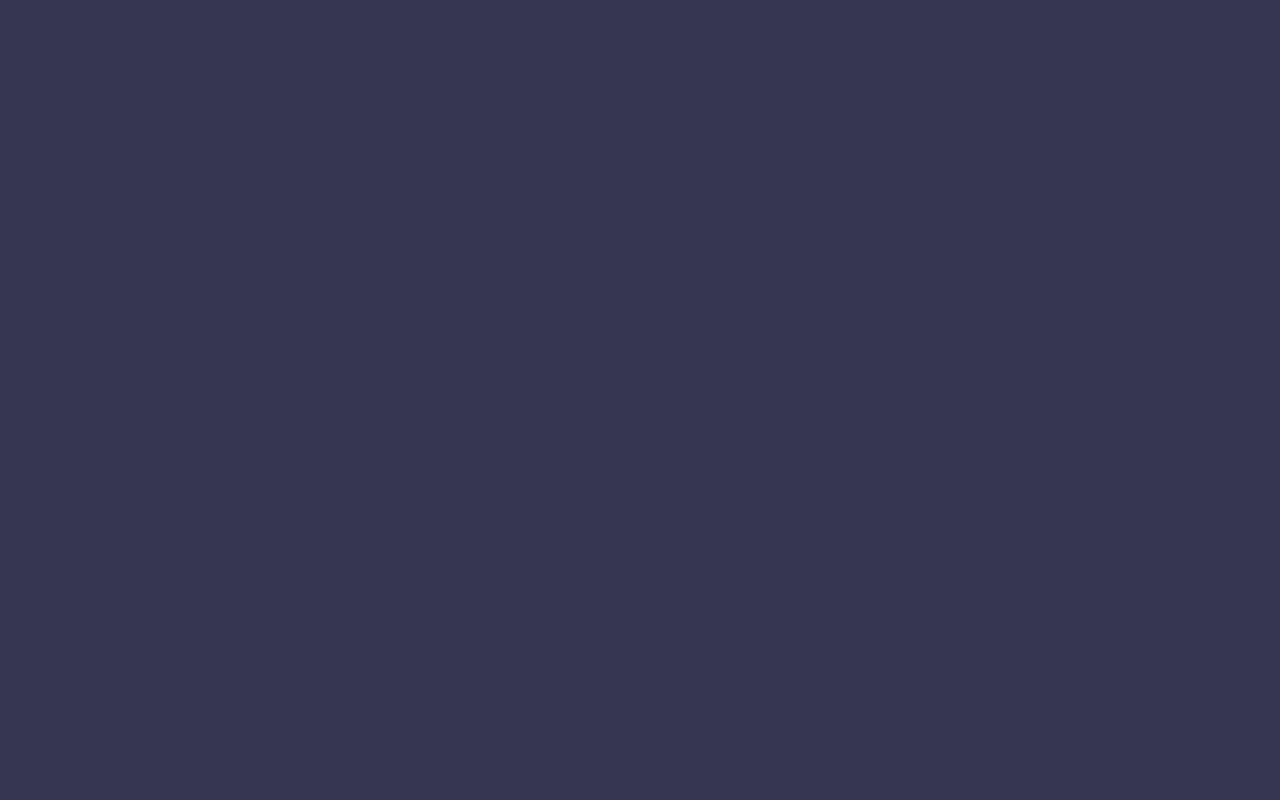
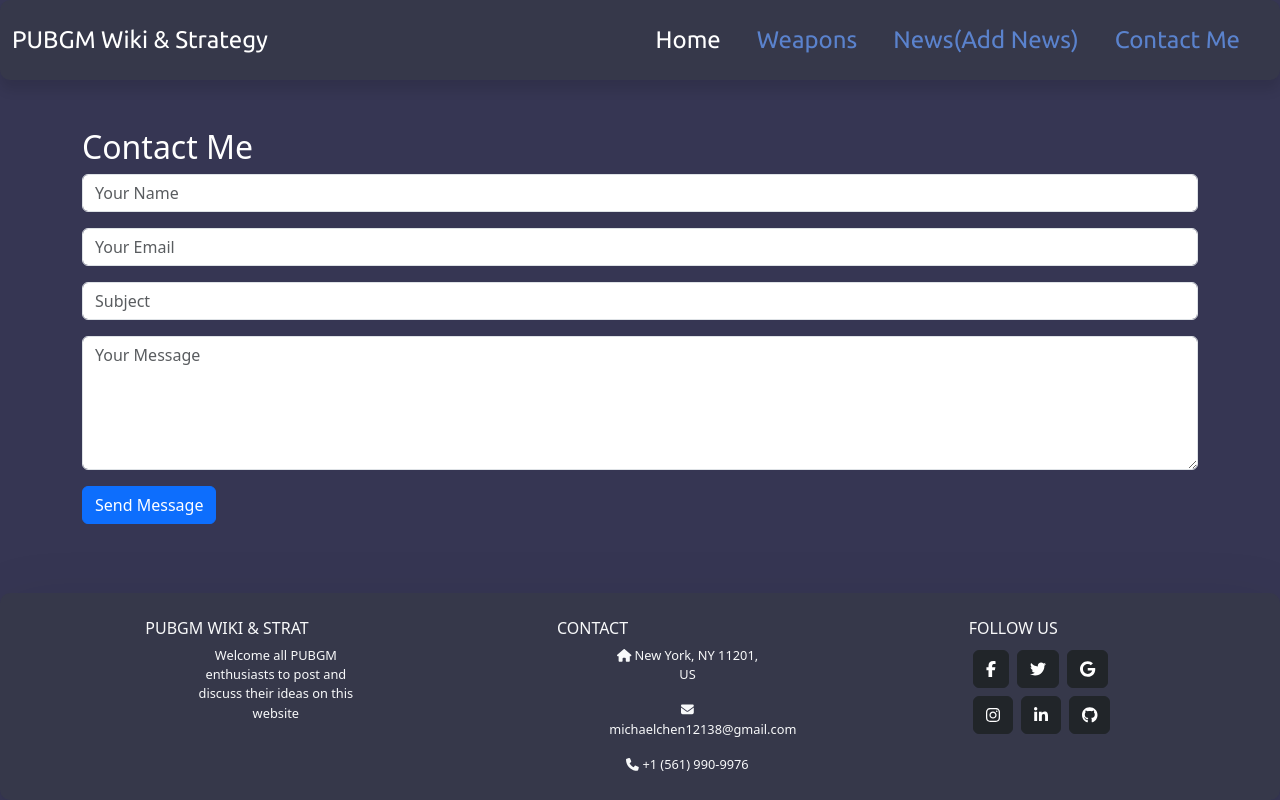
Before and after one commit to Michael-Susu12138/PUBGMWikiStrategy, a React (Vite) app in the folder frontend/: page /contact in a window 1280 px wide. Before the commit this address had no page. Built offline with nearby package versions, Linux system fonts and the light colour scheme.

Commit message:
added contact me pages frontend

```diff
--- a/frontend/src/App.jsx
+++ b/frontend/src/App.jsx
@@ -2,6 +2,7 @@ import React from "react";
 import { BrowserRouter as Router, Routes, Route } from "react-router-dom";
 import Home from "./pages/Home";
 import AddNews from "./pages/AddNews";
+import Contact from "./pages/Contact";
 import "./App.css";
 
 function App() {
@@ -11,6 +12,7 @@ function App() {
       <Routes>
         <Route path="/" element={<Home />} />
         <Route path="/add" element={<AddNews />} />
+        <Route path="/contact" element={<Contact />} />
         {/* Add other routes as needed */}
       </Routes>
     </Router>
--- a/frontend/src/components/Nav.jsx
+++ b/frontend/src/components/Nav.jsx
@@ -41,6 +41,12 @@ const Nav = () => {
                 News(Add News)
               </Link>
             </li>
+            <li className="nav-item">
+              {/* Use Link to navigate to the Contact page */}
+              <Link className="nav-link" to="/contact">
+                Contact Me
+              </Link>
+            </li>
           </ul>
         </div>
       </div>
--- a/frontend/src/pages/Contact.jsx
+++ b/frontend/src/pages/Contact.jsx
@@ -0,0 +1,79 @@
+import React, { useState } from "react";
+import axios from "axios";
+import Nav from "../components/Nav";
+import Footer from "../components/Footer";
+
+const ContactMe = () => {
+  const [formData, setFormData] = useState({
+    name: "",
+    email: "",
+    subject: "",
+    message: "",
+  });
+
+  const handleChange = (e) => {
+    setFormData({ ...formData, [e.target.name]: e.target.value });
+  };
+
+  const handleSubmit = async (event) => {
+    event.preventDefault();
+    try {
+      await axios.post("https://localhost:8000/api/contact", formData);
+      alert("Message sent successfully.");
+    } catch (error) {
+      console.error("Error sending message:", error);
+      alert("Failed to send message.");
+    }
+  };
+
+  return (
+    <div className="d-flex flex-column min-vh-100">
+      <Nav />
+      <div className="container flex-grow-1 my-5">
+        <h2>Contact Me</h2>
+        <form onSubmit={handleSubmit}>
+          <input
+            name="name"
+            value={formData.name}
+            onChange={handleChange}
+            placeholder="Your Name"
+            required
+            className="form-control mb-3"
+          />
+          <input
+            name="email"
+            value={formData.email}
+            onChange={handleChange}
+            placeholder="Your Email"
+            required
+            type="email"
+            className="form-control mb-3"
+          />
+          <input
+            name="subject"
+            value={formData.subject}
+            onChange={handleChange}
+            placeholder="Subject"
+            required
+            className="form-control mb-3"
+          />
+          <textarea
+            name="message"
+            value={formData.message}
+            onChange={handleChange}
+            placeholder="Your Message"
+            required
+            className="form-control mb-3"
+            rows="5"
+          />
+          <button type="submit" className="btn btn-primary">
+            Send Message
+          </button>
+        </form>
+      </div>
+      <Footer />
+    </div>
+  );
+};
+
+export default ContactMe;
```
